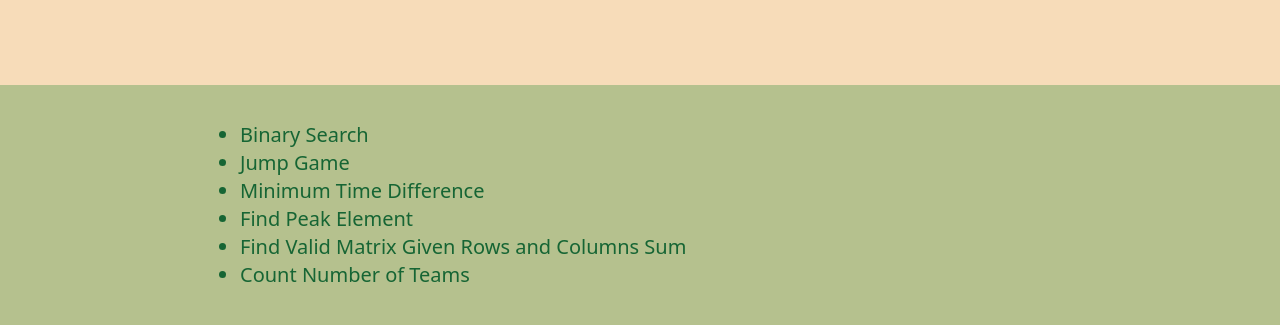
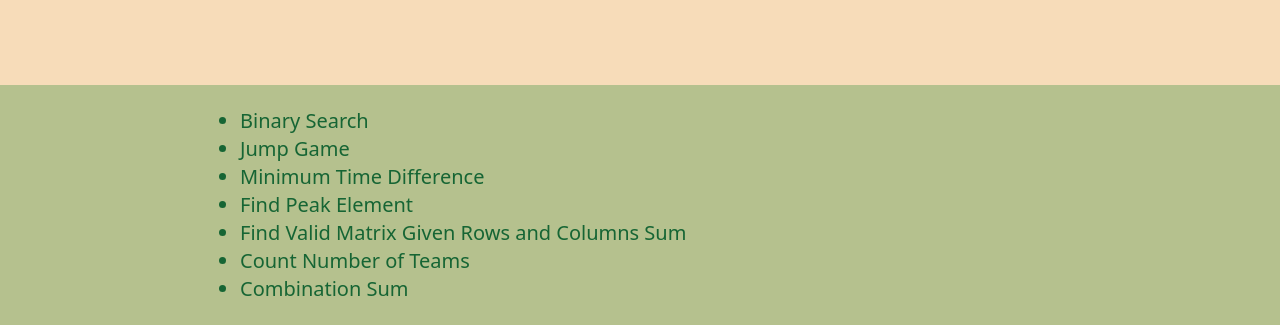
Before and after one commit to omm008/Leetcode, a plain HTML site: page index.html in a window 1280 px wide. Shown: the part 603-928 px from the top of the page. Drawn offline with nearby package versions, Linux system fonts and the light colour scheme.

Commit message:
Update index.html

```diff
--- a/index.html
+++ b/index.html
@@ -32,6 +32,7 @@
              <li><a href="https://leetcode.com/problems/find-peak-element/description/" class="hover:text-blue-600">Find Peak Element</a></li>
              <li><a href="https://leetcode.com/problems/find-valid-matrix-given-row-and-column-sums/" class="hover:text-blue-600">Find Valid Matrix Given Rows and Columns Sum</a></li>
              <li><a href="https://leetcode.com/problems/count-number-of-teams/description/" class="hover:text-blue-600">Count Number of Teams</a></li>
+             <li><a href="https://leetcode.com/problems/combination-sum/description/" class="hover:text-blue-600">Combination Sum</a></li>
 <!--              <li><a href="" class="hover:text-blue-600">Many more</a></li> -->
         </ul>
     </div>
```
